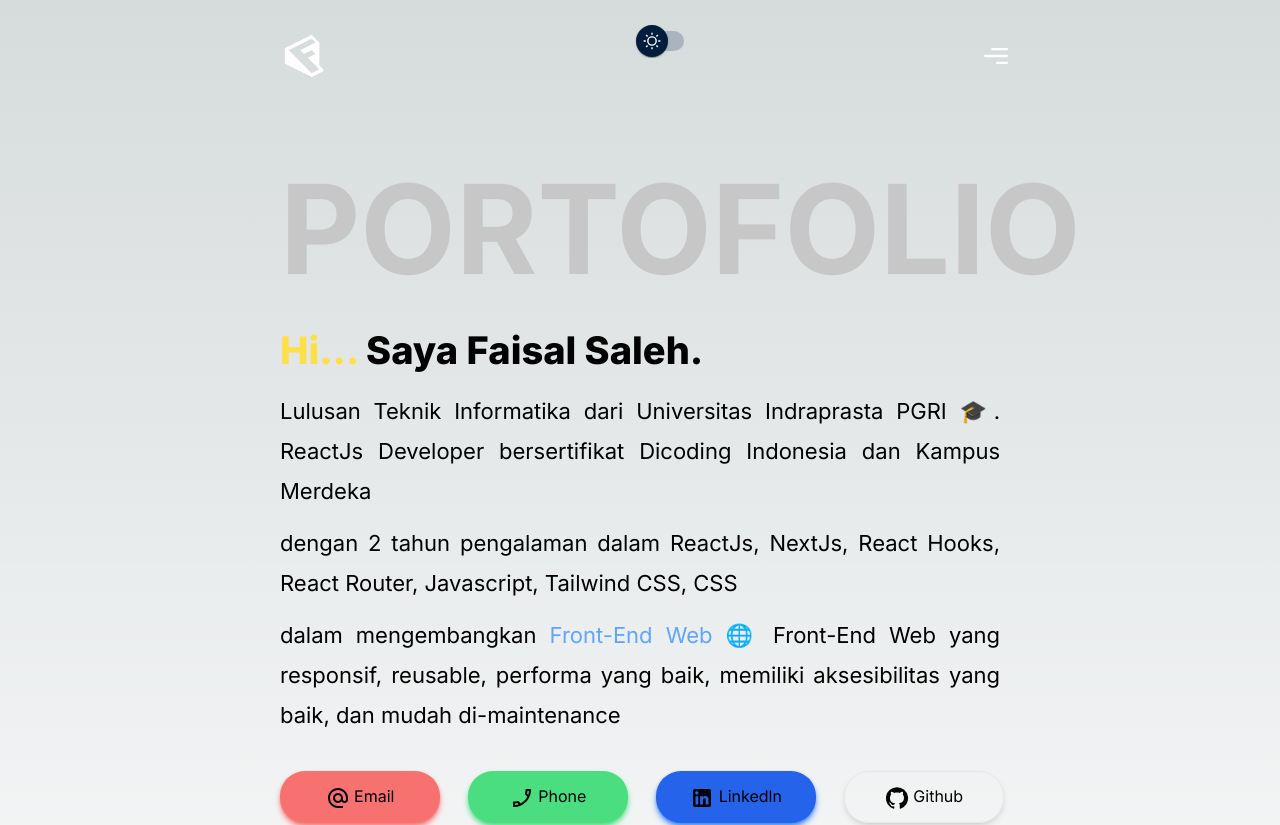
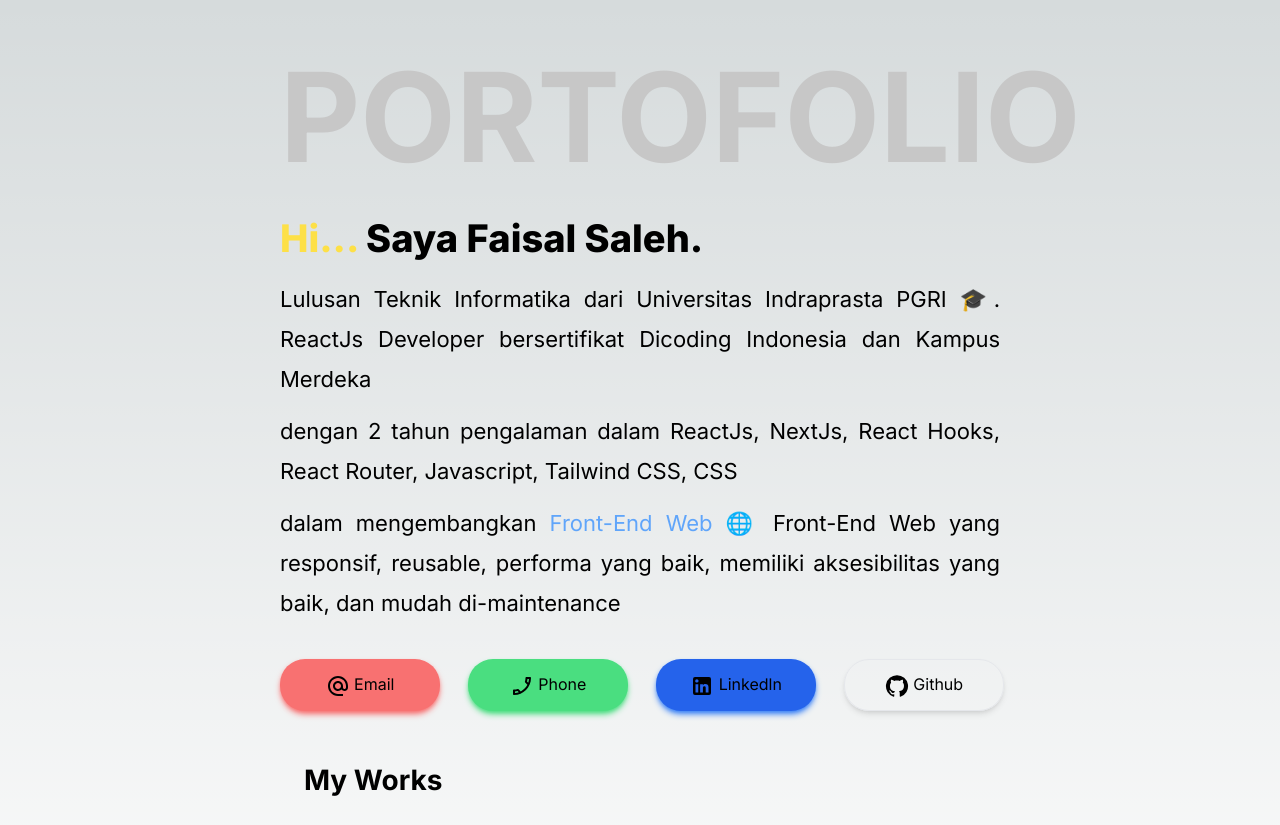
Before and after one commit to FaisalSaleh2202/my-portofolio-01, a Next.js app: page / in a window 1280 px wide. Shown: the top 825 px of the page. Built offline with nearby package versions, Linux system fonts and the light colour scheme.

Commit message:
add routing remove use client from root layout

```diff
--- a/app/layout.js
+++ b/app/layout.js
@@ -16,60 +16,10 @@ export const metadata = {
 };
 
 export default function RootLayout({ children }) {
-  const [isOpen, setIsOpen] = useState(false);
   return (
     <html lang='en'>
       <head></head>
-      <body className={inter.className}>
-        <motion.nav
-          variants={navVariants}
-          initial='hidden'
-          whileInView='show'
-          className={`${styles.xPaddings} py-6 relative`}
-        >
-          <div className={`flex justify-between px-4`}>
-            <img
-              src='/letter-f.png'
-              className='sm:w-[64px] sm:h-[64px] h-[46px] w-[46px] '
-              alt='logo'
-            />
-            <MaterialUISwitch />
-            <button onClick={() => setIsOpen(!isOpen)}>
-              {isOpen ? (
-                <CloseOutlinedIcon />
-              ) : (
-                <img
-                  src='./menu.svg'
-                  alt='menu'
-                  className='w-[24px] h-[24px] object-contain'
-                />
-              )}
-            </button>
-          </div>
-        </motion.nav>
-        <AnimatePresence>
-          {isOpen && (
-            <motion.div
-              key='a box'
-              initial={{ opacity: 0, x: 50 }}
-              animate={{ opacity: 1, x: 0 }}
-              //Specified Exit animation
-              exit={{ opacity: 0, x: -50 }}
-              className={` ${styles.xPaddings} absolute z-[999] `}
-            >
-              <div className='bg-black h-screen sm:w-[500%] w-[250%]'>
-                <ul>
-                  <li>Home</li>
-                  <li>About</li>
-                  <li>My Works</li>
-                  <li>Contact</li>
-                </ul>
-              </div>
-            </motion.div>
-          )}
-        </AnimatePresence>
-        {children}
-      </body>
+      <body className={inter.className}>{children}</body>
     </html>
   );
 }
```
